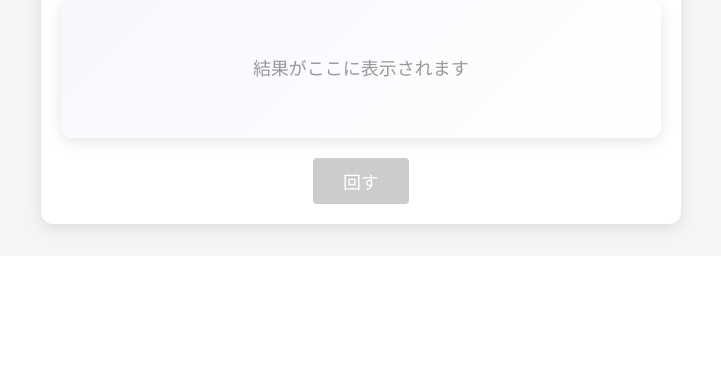
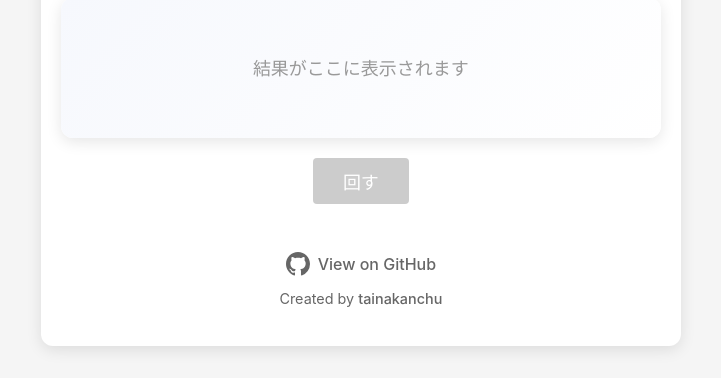
Before and after one commit to tainakanchu/online-roulette, a React (Vite) app: page / in a window 1280 px wide. Shown: the part 793-1171 px from the top of the page, without its empty margins (311-1032 px from the left). Before the commit the page ends 1049 px from the top, so only its background shows below. Built offline with nearby package versions, Linux system fonts and the light colour scheme.

Commit message:
Add Footer component with GitHub repository and author links

```diff
--- a/src/App.tsx
+++ b/src/App.tsx
@@ -3,6 +3,7 @@
 import { RouletteInput } from "./components/RouletteInput";
 import { useRouletteOptions } from "./hooks/useRouletteOptions";
 import { useRouletteAnimation } from "./hooks/useRouletteAnimation";
+import { Footer } from "./components/Footer";
 import "./styles/Roulette.css";
 
 function App() {
@@ -33,6 +34,8 @@
           回す
         </button>
       </div>
+
+      <Footer />
     </div>
   );
 }
--- /dev/null
+++ b/src/components/Footer.tsx
@@ -0,0 +1,38 @@
+import "../styles/Footer.css";
+
+export const Footer: React.FC = () => {
+  const GITHUB_REPO_URL = "https://github.com/tainakanchu/online-roulette";
+  const AUTHOR = {
+    name: "tainakanchu",
+    url: "https://github.com/tainakanchu",
+  };
+
+  return (
+    <footer className="footer">
+      <div className="footer-content">
+        <a
+          href={GITHUB_REPO_URL}
+          target="_blank"
+          rel="noopener noreferrer"
+          className="github-link"
+        >
+          <svg height="24" width="24" viewBox="0 0 16 16" fill="currentColor">
+            <path d="M8 0C3.58 0 0 3.58 0 8c0 3.54 2.29 6.53 5.47 7.59.4.07.55-.17.55-.38 0-.19-.01-.82-.01-1.49-2.01.37-2.53-.49-2.69-.94-.09-.23-.48-.94-.82-1.13-.28-.15-.68-.52-.01-.53.63-.01 1.08.58 1.23.82.72 1.21 1.87.87 2.33.66.07-.52.28-.87.51-1.07-1.78-.2-3.64-.89-3.64-3.95 0-.87.31-1.59.82-2.15-.08-.2-.36-1.02.08-2.12 0 0 .67-.21 2.2.82.64-.18 1.32-.27 2-.27.68 0 1.36.09 2 .27 1.53-1.04 2.2-.82 2.2-.82.44 1.1.16 1.92.08 2.12.51.56.82 1.27.82 2.15 0 3.07-1.87 3.75-3.65 3.95.29.25.54.73.54 1.48 0 1.07-.01 1.93-.01 2.2 0 .21.15.46.55.38A8.013 8.013 0 0016 8c0-4.42-3.58-8-8-8z" />
+          </svg>
+          View on GitHub
+        </a>
+        <div className="author-info">
+          Created by{" "}
+          <a
+            href={AUTHOR.url}
+            target="_blank"
+            rel="noopener noreferrer"
+            className="author-link"
+          >
+            {AUTHOR.name}
+          </a>
+        </div>
+      </div>
+    </footer>
+  );
+};
--- /dev/null
+++ b/src/styles/Footer.css
@@ -0,0 +1,53 @@
+.footer {
+  text-align: center;
+  margin-top: 2rem;
+  padding: 1rem;
+  color: #666;
+}
+
+.footer-content {
+  display: flex;
+  flex-direction: column;
+  align-items: center;
+  gap: 0.75rem;
+}
+
+.github-link {
+  display: inline-flex;
+  align-items: center;
+  gap: 0.5rem;
+  color: #666;
+  text-decoration: none;
+  transition: color 0.3s;
+}
+
+.github-link:hover {
+  color: #333;
+}
+
+.author-info {
+  font-size: 0.9rem;
+}
+
+.author-link {
+  color: #666;
+  text-decoration: none;
+  font-weight: 500;
+  transition: color 0.3s;
+}
+
+.author-link:hover {
+  color: #333;
+}
+
+@media (prefers-color-scheme: dark) {
+  .github-link,
+  .author-link {
+    color: #aaa;
+  }
+
+  .github-link:hover,
+  .author-link:hover {
+    color: #fff;
+  }
+}
```
